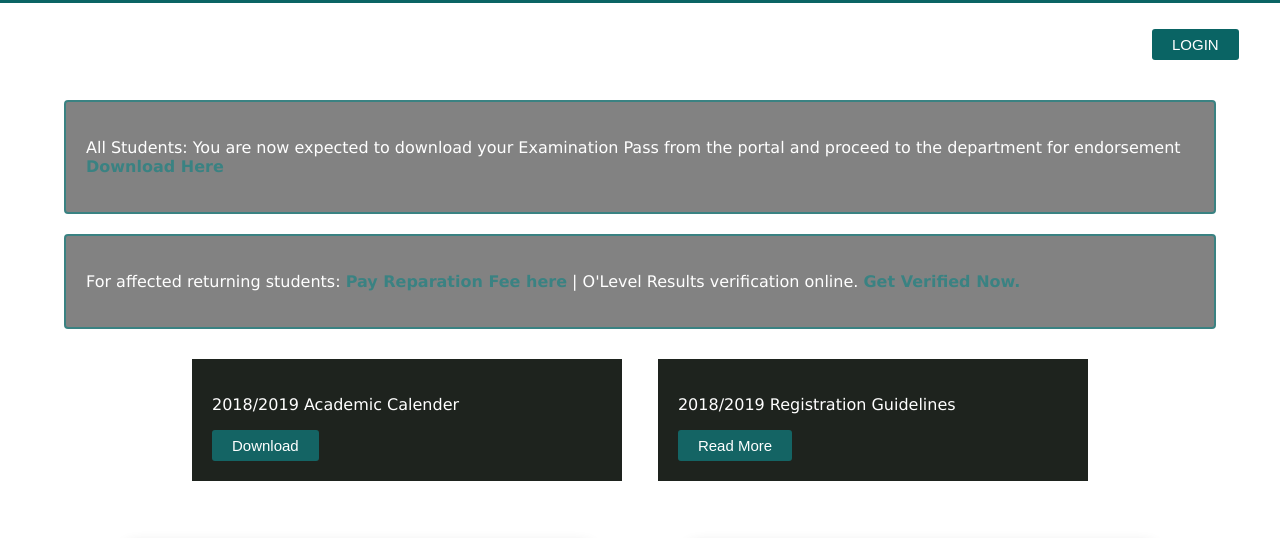
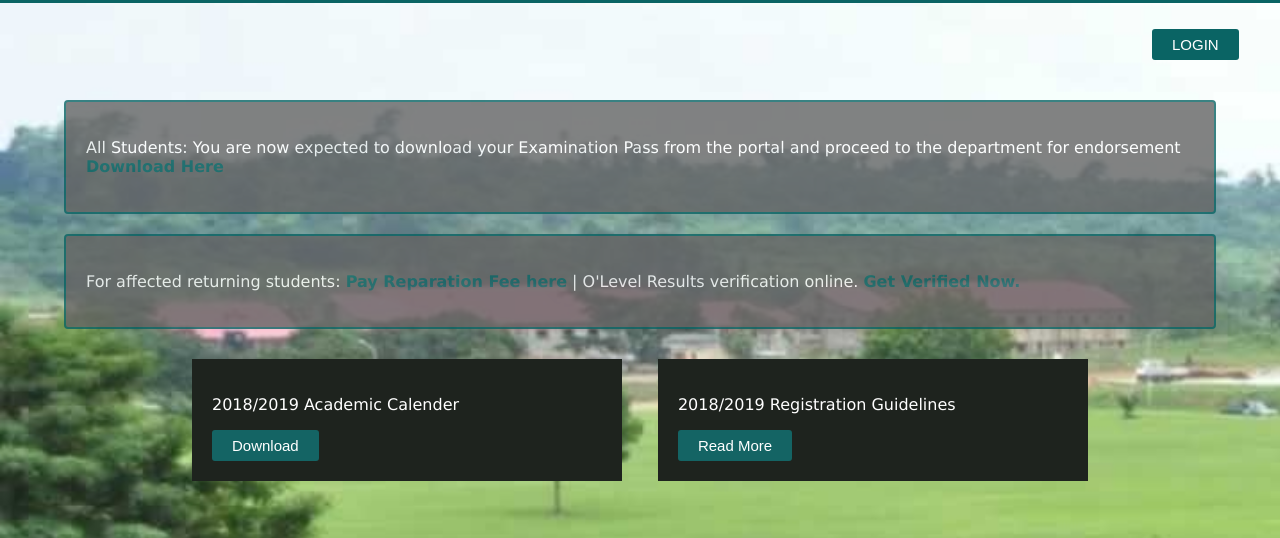
Before and after one commit to DevEmmy/funaab-portal, a plain HTML site: page index.html in a window 1280 px wide. Shown: the part 194-732 px from the top of the page. Drawn offline with Linux system fonts and the light colour scheme.

Commit message:
first commit

```diff
--- a/index.css
+++ b/index.css
@@ -1,5 +1,5 @@
 body{
-    background: url(page.jpeg);
+    background: url(images/page.jpeg);
     background-size: cover;
     opacity: 1.5;
     margin: 0;
```
